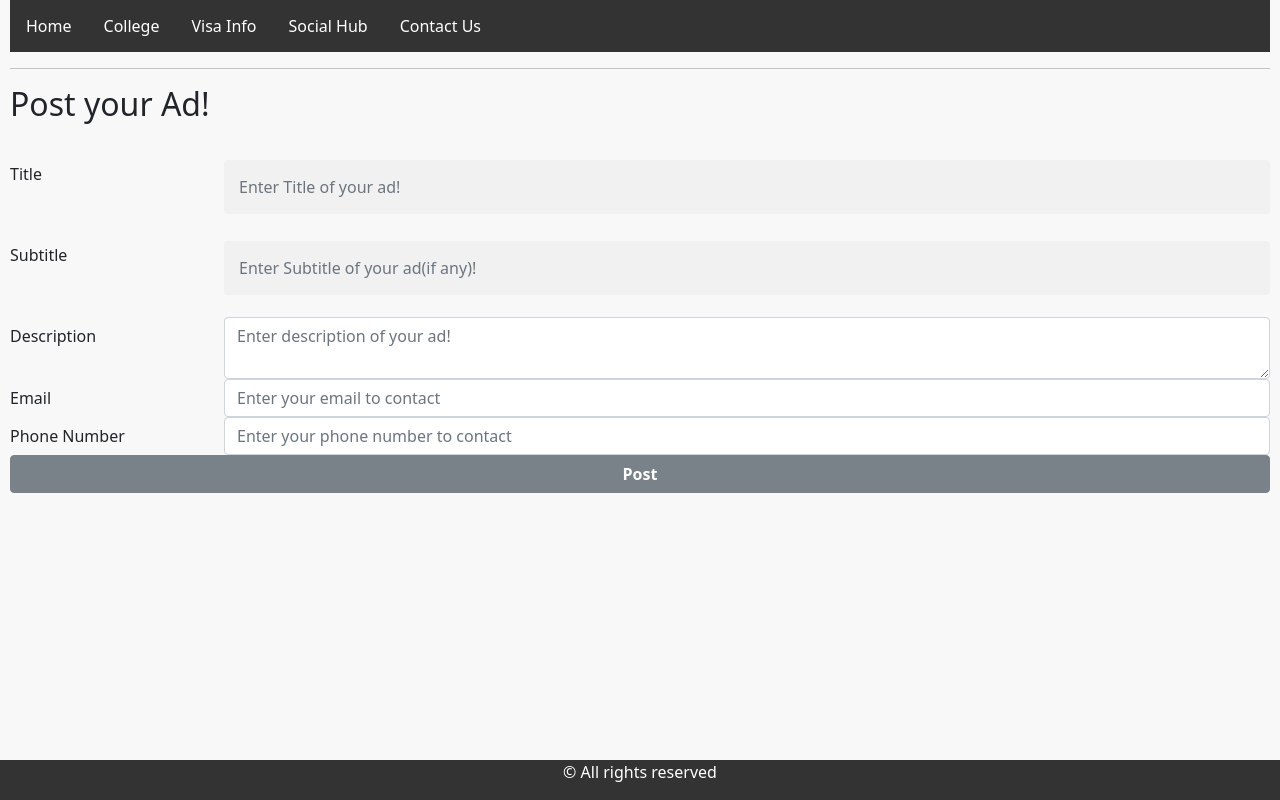
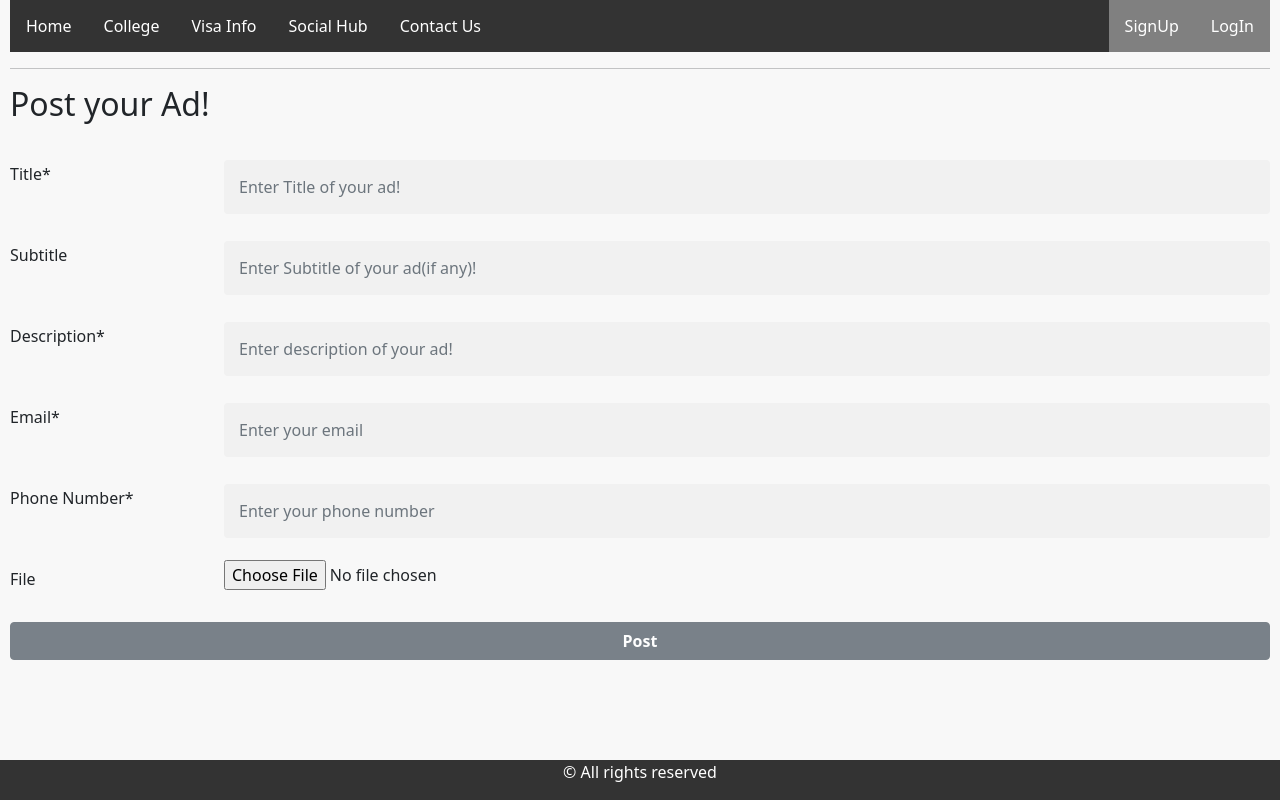
Before and after one commit to ParteekSaini/InternationalStudentGuideGit, a React (Create React App) app in the folder internationalstudentguide-main/: page /postAd in a window 1280 px wide. Built offline with nearby package versions, Linux system fonts and the light colour scheme.

Commit message:
Added CSS changes in Home Page and Post Ad Page

```diff
--- a/internationalstudentguide-main/src/App.css
+++ b/internationalstudentguide-main/src/App.css
@@ -89,6 +89,8 @@ footer {
 
 .containerForm {
   border: 1px solid #ccc;
+  width: 40%;
+  float: right;
 }
 
 * {
--- a/internationalstudentguide-main/src/App.js
+++ b/internationalstudentguide-main/src/App.js
@@ -20,17 +20,6 @@ import Contact from './Contact';
 
 
 class App extends Component {
-  constructor(props) {
-    super(props);
-    this.state = {
-      headerLinks: [
-        { title: ' Contact', path: '/contact' }
-      ],
-      contact: {
-        title: 'Lets Connect'
-      }
-    }
-  }
   render() {
   return (
     <Router>
@@ -40,7 +29,10 @@ class App extends Component {
           <li><a href="/college">College</a></li>
           <li><a href="/visainfo">Visa Info</a></li>
           <li><a href="/socialhub">Social Hub</a></li>
+          <li style={{float:"right",backgroundColor:"grey"}}><a href="/login">LogIn</a></li>
+          <li style={{float:"right",backgroundColor:"grey"}}><a href="/">SignUp</a></li>
           <li><a href="/Contact">Contact Us</a></li>
+          {/* <li><a href="/page5">Page 5</a></li> */}
         </ul>
 
         <hr />
@@ -61,7 +53,7 @@ class App extends Component {
           <Route path={"/NovaScotia"} component={NovaScotia} />
           <Route path={"/login"} component={logIn} />
           <Route path={"/postAd"} component={postAd} />
-          <Route path={"/contact"} exact render={() => <Contact title={this.state.contact.title} />} />
+	        <Route path={"/contact"} component={Contact} />
         </Switch>
 
         <footer>
@@ -73,5 +65,13 @@ class App extends Component {
   }
 }
 
+// function Home() {
+//   return (
+//     <div>
+//       <h2>Home</h2>
+//     </div>
+//   );
+// }
+
 
 export default App;
--- a/internationalstudentguide-main/src/postAd.js
+++ b/internationalstudentguide-main/src/postAd.js
@@ -1,16 +1,17 @@
 // import App from './App';
+import React from 'react';
 import { Col, Button, Form, FormGroup, Label, Input, FormText } from 'reactstrap';
 
 function postAd() {
   return (
-    <div>
-      <h2>Post your Ad!</h2>
-      <div> &nbsp;</div>
+
+
 
       <Form /* action="signup.php" */ >
-
+        <h2>Post your Ad!</h2>
+      <div> &nbsp;</div>
         <FormGroup row>
-            <Label for="title" sm={2}>Title</Label>
+            <Label for="title" sm={2}>Title*</Label>
             <Col sm={10}>
                 <Input type="text" name="title" id="title" placeholder="Enter Title of your ad!" required />
             </Col>
@@ -24,25 +25,37 @@ function postAd() {
         </FormGroup>
 
         <FormGroup row>
-            <Label for="description" sm={2}>Description</Label>
+            <Label for="description" sm={2}>Description*</Label>
             <Col sm={10}>
-                <Input type="textarea" name="description" id="description" placeholder="Enter description of your ad!" required />
+                <Input type="text" name="description" id="description" placeholder="Enter description of your ad!" required />
             </Col>
         </FormGroup>
 
         <FormGroup row>
-            <Label for="email" sm={2}>Email</Label>
+            <Label for="email" sm={2}>Email*</Label>
             <Col sm={10}>
-                <Input type="email" name="email" id="email" placeholder="Enter your email to contact" />
+                <Input type="text" name="email" id="email" placeholder="Enter your email" required />
             </Col>
         </FormGroup>
 
         <FormGroup row>
-            <Label for="email" sm={2}>Phone Number</Label>
+            <Label for="email" sm={2}>Phone Number*</Label>
             <Col sm={10}>
-                <Input type="phone" name="phone" id="phone" placeholder="Enter your phone number to contact" />
+                <Input type="text" name="phone" id="phone" placeholder="Enter your phone number" required />
             </Col>
         </FormGroup>
+
+        <FormGroup row>
+            <Label for="exampleFile" sm={2}>File</Label>
+            <Col sm={10}>
+                <Input type="file" name="file" id="exampleFile" />
+                <FormText color="muted">
+                    {/* This is some placeholder block-level help text for the above input. */}
+                    {/* It's a bit lighter and easily wraps to a new line. */}
+                </FormText>
+            </Col>
+        </FormGroup>
+        <br />
 
         <Button type="submit" ><b>Post</b></Button>
 
@@ -52,7 +65,7 @@ function postAd() {
 
 
           </Form>
-    </div>
+
   );
 }
 
```
Also changed, not shown: internationalstudentguide-main/src/QuébecCollegesData.json.json (renamed from internationalstudentguide-main/src/QuébecCollegesData.json).
